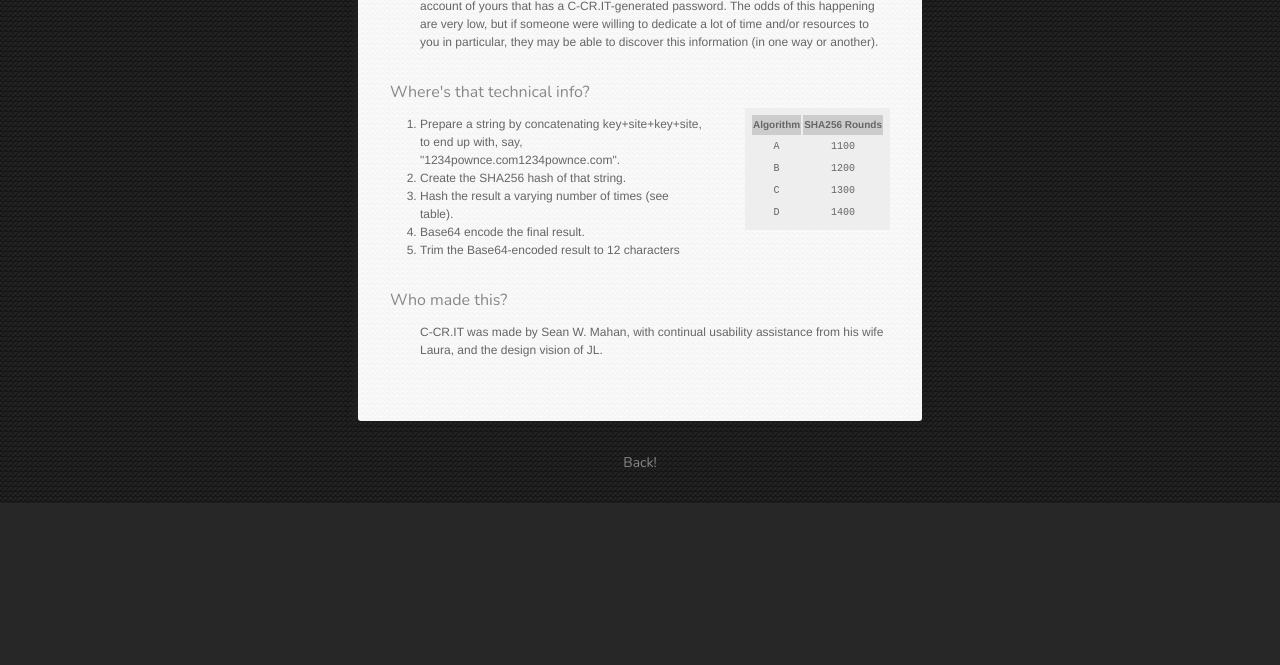
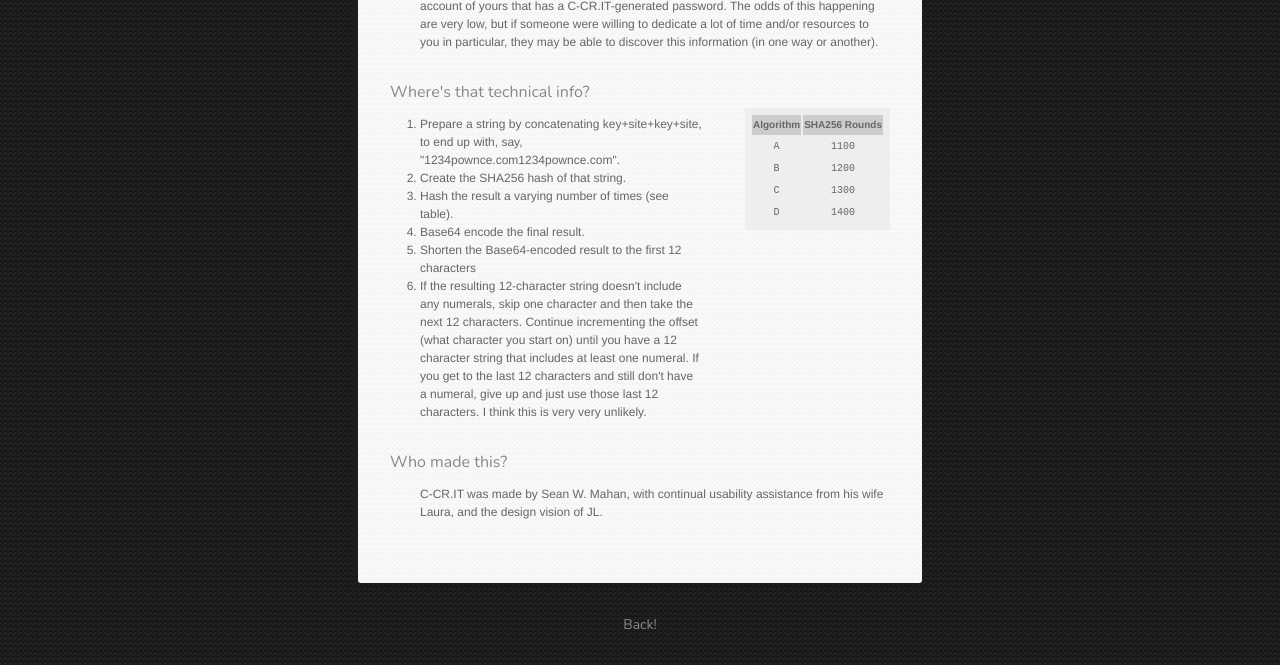
Before and after one commit to seanwm/C-Cr.it, a PHP site: page /what.html in a window 1280 px wide. Shown: the part 1859-2524 px from the top of the page. Before the commit the page ends 2362 px from the top, so only its background shows below. Run offline with PHP 8.4, Linux system fonts and the light colour scheme.

Commit message:
- Removed BCRYPT option from the menu. - Changed in-browser algorithm to ensure there's always at least one numeral in the 12 char substring returned by incrementing the offset of the 12 characters in the hash result. - Explained the above in the tech info section

```diff
--- a/js/c-cr.it.js
+++ b/js/c-cr.it.js
@@ -105,10 +105,19 @@ function inBrowserHashWithAlgo(algo)
 	}
 
 	baseHash = Base64.encode(hash);
-	shorthash = baseHash.substr(0,12);
+
+	var offset = 0;
+	while (!hasNumber(baseHash.substr(offset,12)) && (offset+12<baseHash.length))
+	{
+		offset++;
+	}
+
+	shorthash = baseHash.substr(offset,12);
 	$('#password_res').html(shorthash);
 	selectText('password_res');
 }
+
+function hasNumber(t){return /\d/.test(t);}
 
 function clearStyles()
 {
--- a/what.html
+++ b/what.html
@@ -84,7 +84,8 @@ ini_set('session.use_cookies', 0);
 <li>Create the SHA256 hash of that string.</li>
 <li>Hash the result a varying number of times (see table).</li>
 <li>Base64 encode the final result.</li>
-<li>Trim the Base64-encoded result to 12 characters</li>
+<li>Shorten the Base64-encoded result to the first 12 characters</li>
+<li>If the resulting 12-character string doesn't include any numerals, skip one character and then take the next 12 characters.  Continue incrementing the offset (what character you start on) until you have a 12 character string that includes at least one numeral. If you get to the last 12 characters and still don't have a numeral, give up and just use those last 12 characters. I think this is very very unlikely.</li>
 </ol>
 </div><div>
 			<table style="float:right;">
```
Also changed, not shown: index.php (+6 -6 lines).
